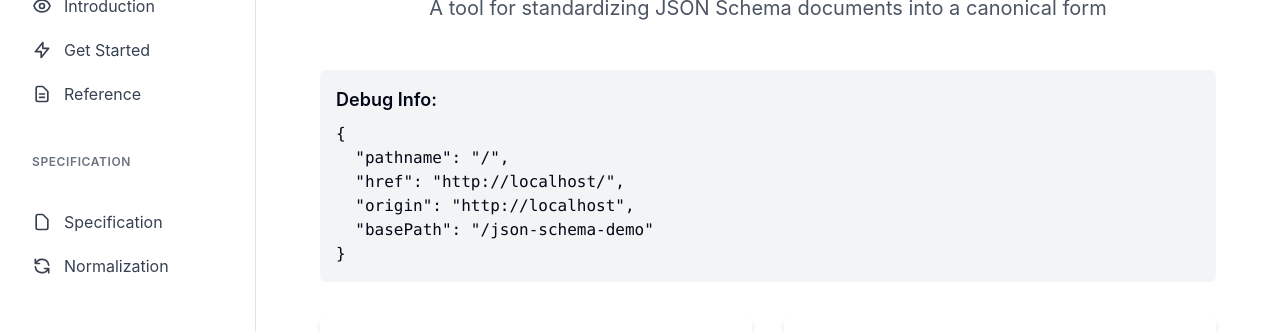
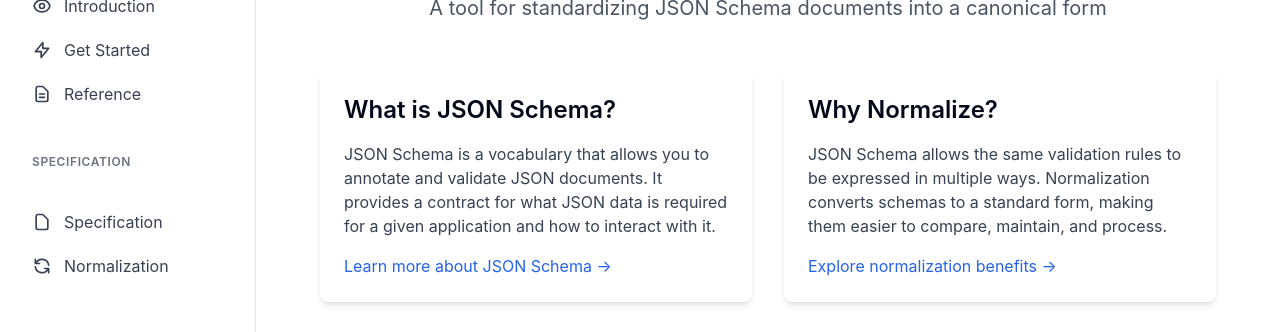
Before and after one commit to TheGreatCorrine/json-schema-normalization, a Next.js app: page / in a window 1280 px wide. Shown: the part 166-498 px from the top of the page. Built offline with nearby package versions, Linux system fonts and the light colour scheme.

Commit message:
Remove testing blocks on the main page

```diff
--- a/src/pages/index.jsx
+++ b/src/pages/index.jsx
@@ -1,20 +1,7 @@
-import React, { useEffect, useState } from 'react';
+import React from 'react';
 import Layout from '../components/layout/Layout';
 
 export default function Home() {
-  const [debug, setDebug] = useState({});
-
-  useEffect(() => {
-    if (typeof window !== 'undefined') {
-      setDebug({
-        pathname: window.location.pathname,
-        href: window.location.href,
-        origin: window.location.origin,
-        basePath: process.env.NEXT_PUBLIC_BASE_PATH || '/json-schema-demo',
-      });
-    }
-  }, []);
-
   return (
     <Layout>
       <div className="max-w-4xl mx-auto">
@@ -23,12 +10,6 @@ export default function Home() {
           <p className="text-xl text-gray-600">
             A tool for standardizing JSON Schema documents into a canonical form
           </p>
-        </div>
-
-        {/* 调试信息 */}
-        <div className="bg-gray-100 p-4 rounded-md mb-8">
-          <h2 className="text-lg font-semibold mb-2">Debug Info:</h2>
-          <pre>{JSON.stringify(debug, null, 2)}</pre>
         </div>
 
         <div className="grid grid-cols-1 md:grid-cols-2 gap-8 mb-12">
```
